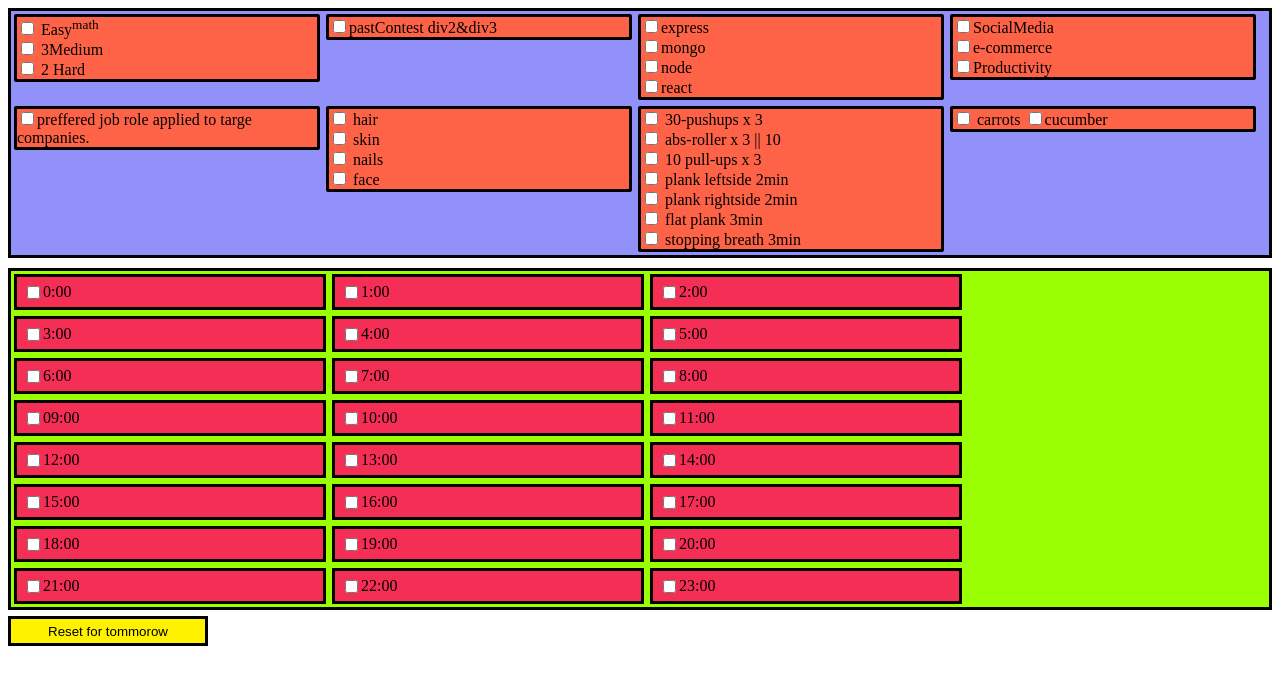
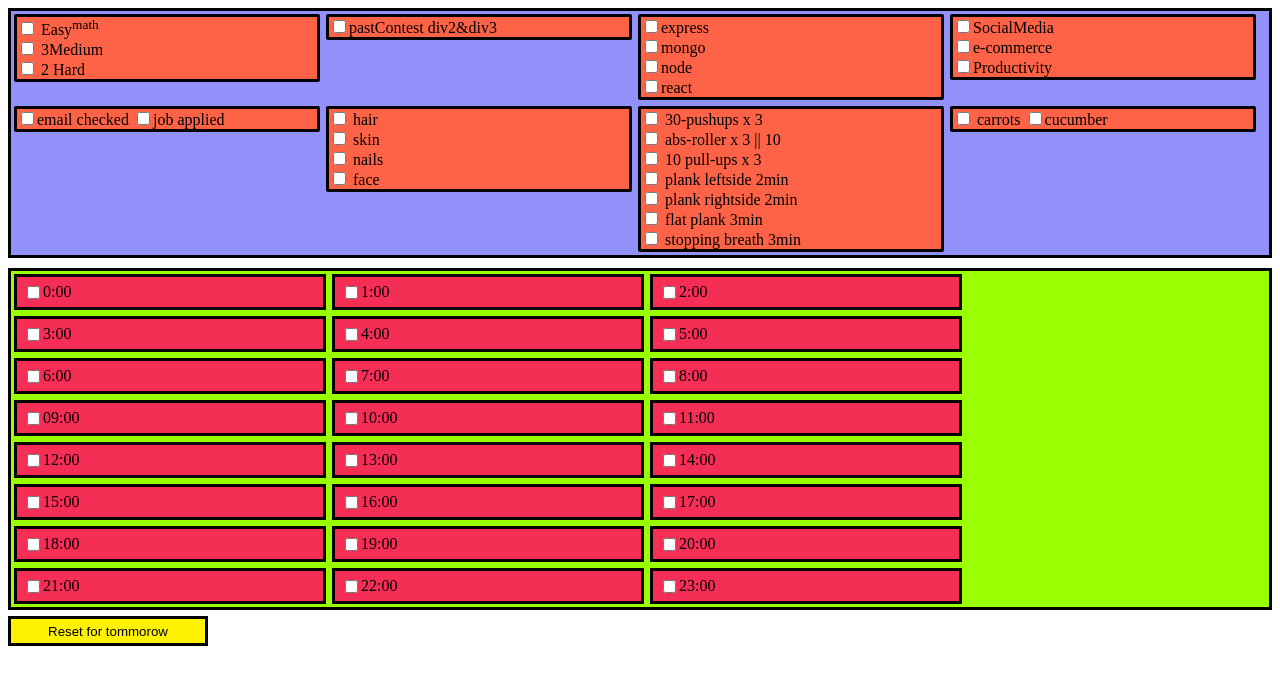
Before and after one commit to Amar-3/day-planner, a plain HTML site: page index.html in a window 1280 px wide. Drawn offline with Linux system fonts and the light colour scheme.

Commit message:
Update index.html

```diff
--- a/index.html
+++ b/index.html
@@ -105,8 +105,8 @@
       </div>
 
       <div class="job tasks">
-        <input type="checkbox" class="inputs" />preffered job role applied to
-        targe companies.
+        <input type="checkbox" class="inputs" />email checked
+        <input type="checkbox" class="inputs" />job applied
       </div>
 
       <div class="personalcare tasks">
```
